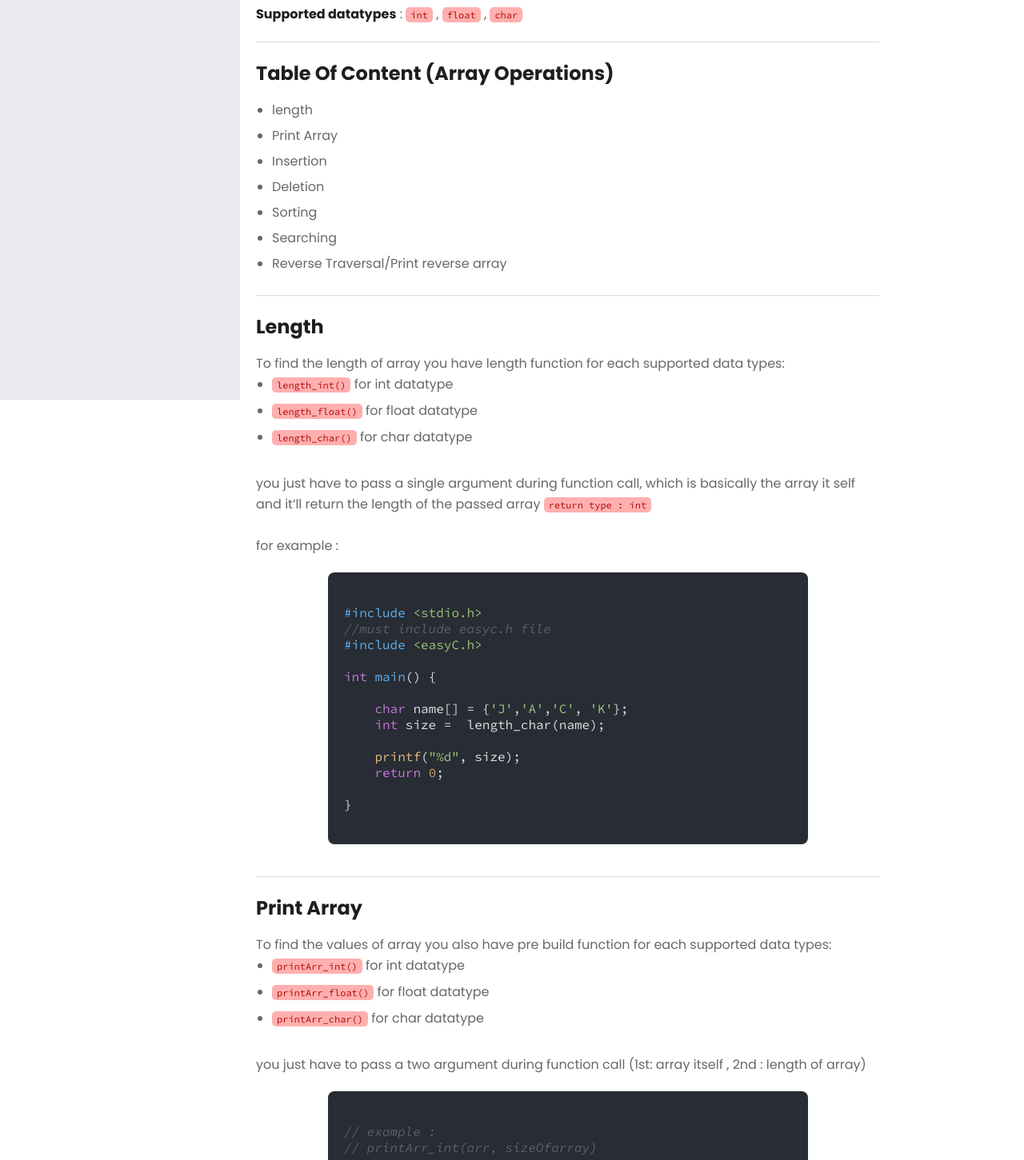
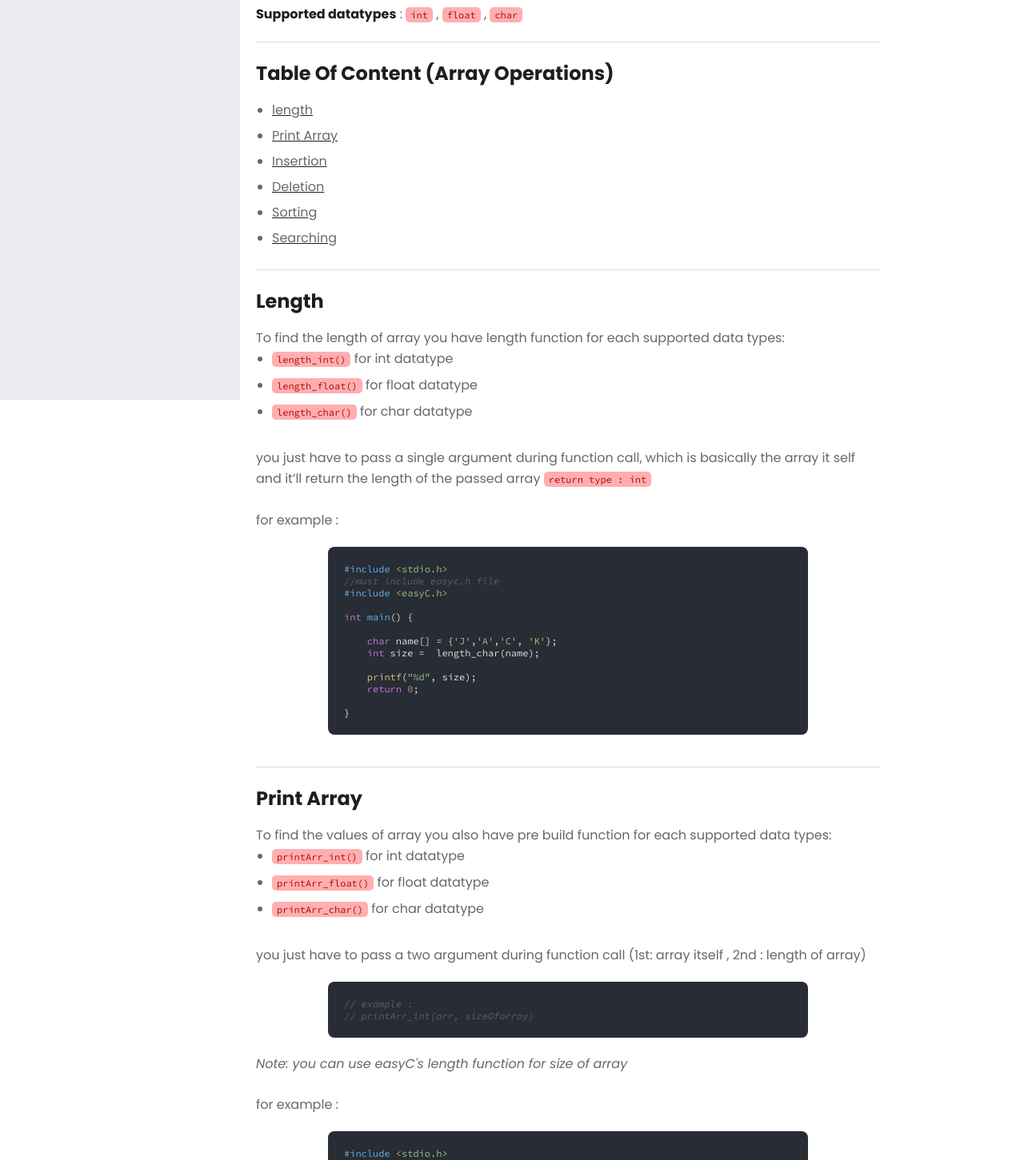
Before and after one commit to Harshkhanagwal/easyc-website, a React (Vite) app: page /guide/array in a window 1280 px wide. Shown: the part 300-1751 px from the top of the page at 80% size. Built offline with nearby package versions, Linux system fonts and the light colour scheme.

Commit message:
updating array page

```diff
--- a/src/Pages/Subpages/Array.jsx
+++ b/src/Pages/Subpages/Array.jsx
@@ -4,8 +4,8 @@ import Highlight from '../../Components/highlight/Highlight';
 
 const Array = () => {
 
-    const length = `
-#include <stdio.h>
+const length =
+`#include <stdio.h>
 //must include easyc.h file
 #include <easyC.h>
 
@@ -17,17 +17,15 @@ int main() {
     printf("%d", size);
     return 0;
 
-}
+}`;
+
+const array_ex =
+`// example :
+// printArr_int(arr, sizeOfarray)
 `;
 
-    const array_ex = `
-// example :
-// printArr_int(arr, sizeOfarray)
-
-    `;
-
-    const length_char = `
-#include <stdio.h>
+const length_char =
+`#include <stdio.h>
 //alawys use while working with characters or strings
 #include <string.h>
 
@@ -43,14 +41,11 @@ int main() {
 
     return 0;
 
-}
-    `;
+}`;
 
-    const printArr_int = `
-// example :
-// insertAtBeginning_int(arr, &sizeOfarray, value_to_be_added)
-
-    `;
+const printArr_int =
+`// example :
+// insertAtBeginning_int(arr, &sizeOfarray, value_to_be_added)`;
 
     const length_int= `
 #include <stdio.h>
@@ -74,13 +69,12 @@ int main() {
 }
     `;
 
-    const character_array = `
-// example :
-// insertAtEnd_char(character_array,  character_to_be_added)
-    `;
+const character_array =
+`// example :
+// insertAtEnd_char(character_array,  character_to_be_added)`;
 
-    const insertAtBeginning_char = `
-#include <stdio.h>
+const insertAtBeginning_char =
+`#include <stdio.h>
 //must include easyc.h file
 #include <easyC.h>
 
@@ -97,18 +91,14 @@ int main() {
 
     return 0;
 
-}
+}`;
 
-    `;
+const insertAtEnd_ex =
+`// example :
+// insertAtEnd_int(arr, &sizeOfarray, value_to_be_added)`;
 
-    const insertAtEnd_ex = `
-// example :
-// insertAtEnd_int(arr, &sizeOfarray, value_to_be_added)
-
-    `;
-
-    const insertAtEnd_int = `
-    #include <stdio.h>
+ const insertAtEnd_int =
+`#include <stdio.h>
 //must include easyc.h file
 #include <easyC.h>
 
@@ -126,18 +116,14 @@ int main() {
     printArr_int(arr, size);
     return 0;
 
-    }
+}`;
 
+const end_char_ex =
+`// example :
+// insertAtEnd_char(&address_of_character_array,  character_to_be_added)`;
 
-    `;
-
-    const end_char_ex = `
-// example :
-// insertAtEnd_char(&address_of_character_array,  character_to_be_added)
-    `;
-
-    const chrr = `
-#include <stdio.h>
+const chrr =
+`#include <stdio.h>
 //must include easyc.h file
 #include <easyC.h>
 
@@ -154,18 +140,15 @@ int main() {
 
     return 0;
 
-}
-    `;
+}`;
 
 
-    const index_ex = `
-// example :
-// insertAtEnd_int(&arr, &sizeOfarray, value_to_be_added, index_where_to_add_value)
+const index_ex =
+`// example :
+// insertAtEnd_int(&arr, &sizeOfarray, value_to_be_added, index_where_to_add_value)`;
 
-    `;
-
-    const insertAtIndex_int = `
-#include <stdio.h>
+    const insertAtIndex_int =
+`#include <stdio.h>
 //must include easyc.h file
 #include <easyC.h>
 
@@ -183,17 +166,14 @@ int main() {
     printArr_int(arr, size);
     return 0;
 
-}
+}`;
 
-    `;
+    const char_ex =
+`// example :
+// insertAtEnd_char(&address_of_character_array,  character_to_be_added)`;
 
-    const char_ex = `
-// example :
-// insertAtEnd_char(&address_of_character_array,  character_to_be_added)
-    `;
-
-    const end_char = `
-#include <stdio.h>
+const end_char =
+`#include <stdio.h>
 //must include easyc.h file
 #include <easyC.h>
 
@@ -210,16 +190,14 @@ int main() {
 
     return 0;
 
-}
-    `;
+}`;
 
-    const delete_ex = `
-// example :
-// deleteFromBeginning_int(arr, &sizeOfarray)
-    `;
+const delete_ex =
+`// example :
+// deleteFromBeginning_int(arr, &sizeOfarray)`;
 
-    const deleteFromBeginning_int = `
-#include <stdio.h>
+const deleteFromBeginning_int =
+`#include <stdio.h>
 //must include easyc.h file
 #include <easyC.h>
 
@@ -228,7 +206,6 @@ int main() {
     int arr[] = {1,2,3,4,5};
     int size =  length_int(arr);
 
-
     //this function also update the value of size variable with current size or length of array
     deleteFromBeginning_int(arr, &size);
 
@@ -236,18 +213,14 @@ int main() {
     printArr_int(arr, size);
     return 0;
 
-}
+}`;
 
-    `;
+const delete_char_ex =
+`// example :
+// deleteFromBeginning_char(&character_array)`;
 
-    const delete_char_ex = `
-// example :
-// deleteFromBeginning_char(&character_array)
-
-    `;
-
-    const deleteFromBeginning_char = `
-#include <stdio.h>
+const deleteFromBeginning_char =
+`#include <stdio.h>
 //must include easyc.h file
 #include <easyC.h>
 
@@ -263,12 +236,10 @@ int main() {
 
     return 0;
 
-}
+}`;
 
-    `;
-
-    const deleteFromEnd_int = `
- #include <stdio.h>
+const deleteFromEnd_int =
+`#include <stdio.h>
 //must include easyc.h file
 #include <easyC.h>
 
@@ -284,11 +255,10 @@ int main() {
     printArr_int(arr, size);
     return 0;
 
-}
-    `;
+}`;
 
-    const deleteFromEnd_char = `
-#include <stdio.h>
+const deleteFromEnd_char =
+`#include <stdio.h>
 //must include easyc.h file
 #include <easyC.h>
 
@@ -302,16 +272,14 @@ int main() {
 
     return 0;
 
-}
-    `;
+}`;
 
-    const del_index_ex = `
-// example :
-// deleteFromIndex_int(arr, &sizeOfarray, index)
-    `;
+const del_index_ex =
+`// example :
+// deleteFromIndex_int(arr, &sizeOfarray, index)`;
 
-    const deleteFromIndex_int = `
-#include <stdio.h>
+const deleteFromIndex_int =
+`#include <stdio.h>
 //must include easyc.h file
 #include <easyC.h>
 
@@ -328,16 +296,14 @@ int main() {
     printArr_int(arr, size);
     return 0;
 
-}
-    `;
+}`;
 
-    const char_arr = `
-// example :
-// deleteFromBeginning_char(&character_array, index)
-    `;
+const char_arr =
+`// example :
+// deleteFromBeginning_char(&character_array, index)`;
 
-    const deleteFromIndex_char = `
-#include <stdio.h>
+const deleteFromIndex_char =
+`#include <stdio.h>
 //must include easyc.h file
 #include <easyC.h>
 
@@ -353,11 +319,10 @@ int main() {
 
     return 0;
 
-}
-    `;
+}`;
 
-    const sort = `
-#include <stdio.h>
+    const sort =
+`#include <stdio.h>
 //must include easyc.h file
 #include <easyC.h>
 
@@ -372,8 +337,7 @@ int main() {
     printArr_int(arr, size);
     return 0;
 
-}
-    `;
+}`;
 
     return (
 
@@ -392,17 +356,16 @@ int main() {
 
                     <h2>Table Of Content (Array Operations)</h2>
                     <ul>
-                        <li>length</li>
-                        <li>Print Array</li>
-                        <li>Insertion</li>
-                        <li>Deletion</li>
-                        <li>Sorting</li>
-                        <li>Searching</li>
-                        <li>Reverse Traversal/Print reverse array</li>
+                        <a href="#length"><li>length</li></a>
+                        <a href="#print-array"><li>Print Array</li></a>
+                        <a href="#insertion"><li>Insertion</li></a>
+                        <a href="#deletion"><li>Deletion</li></a>
+                        <a href="#sorting"><li>Sorting</li></a>
+                        <a href="#searching"><li>Searching</li></a>
                     </ul>
                     <hr />
 
-                    <h2>Length</h2>
+                    <h2 id='length'>Length</h2>
                     <p>To find the length of array you have length function for each supported data types:</p>
                     <ul>
                         <li><Highlight value={"length_int()"} /> for int datatype</li>
@@ -417,7 +380,7 @@ int main() {
 
                     <hr />
 
-                    <h2>Print Array</h2>
+                    <h2 id='print-array'>Print Array</h2>
                     <p>To find the  values of array you also have pre build function for each supported data types:</p>
                     <ul>
                         <li><Highlight value={"printArr_int()"} /> for int datatype</li>
@@ -433,7 +396,7 @@ int main() {
                     <Codebx code={length_char} />
                     <hr/>
 
-                    <h2>Insertion </h2>
+                    <h2 id='insertion'>Insertion </h2>
                     <p>You can insert element in array with easyC in three ways: </p>
                     <ul>
                         <li>insert at beginning </li>
@@ -538,7 +501,7 @@ int main() {
                     <Codebx code={end_char} />
                     <hr/>
 
-                    <h2>Deletion</h2>
+                    <h2 id='deletion'>Deletion</h2>
                     <p>You can insert element in array with easyC in three ways: </p>
                     <ul>
                         <li>Deletion from beginning </li>
@@ -627,7 +590,7 @@ int main() {
                         <Codebx code={deleteFromIndex_char} />
                         <hr/>
 
-                        <h2>sorting</h2>
+                        <h2 id='sorting'>sorting</h2>
                         <p>To sort the array you have sort functions for each supported data types:</p>
                         <ul>
                             <li><Highlight value={"sort_int()"} /> for int datatype</li>
@@ -647,7 +610,7 @@ int main() {
                         <Codebx code={sort} />
                         <hr/>
 
-                        <h2>Searching</h2>
+                        <h2 id='searching'>Searching</h2>
                         <p> To search element in array you have Search functions for each supported data types:</p>
                         <ul>
                             <li><Highlight value={"search_int()"} /> for int datatype</li>
--- a/src/index.css
+++ b/src/index.css
@@ -8,6 +8,10 @@
   font-family: "Poppins", sans-serif;
 
   color: #1C1E21;
+}
+
+html {
+  scroll-behavior: smooth;
 }
 
 .main {
@@ -43,6 +47,7 @@
 
 .code-area * {
   color: #e0e0e0;
+  font-size: 12px;
   font-family: "Source Code Pro", monospace;
 }
 
```
Lines whose indentation alone changed are shown as unchanged.
